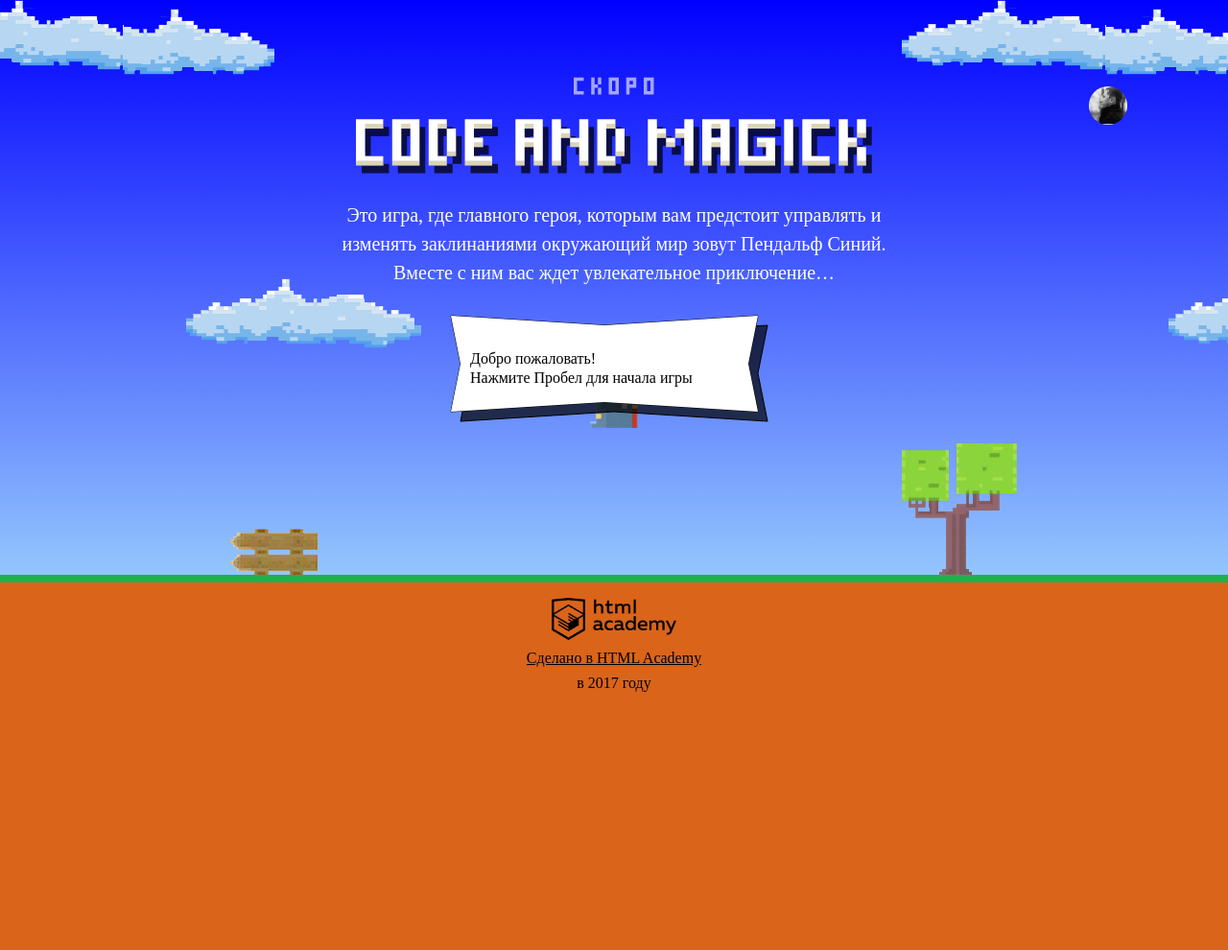
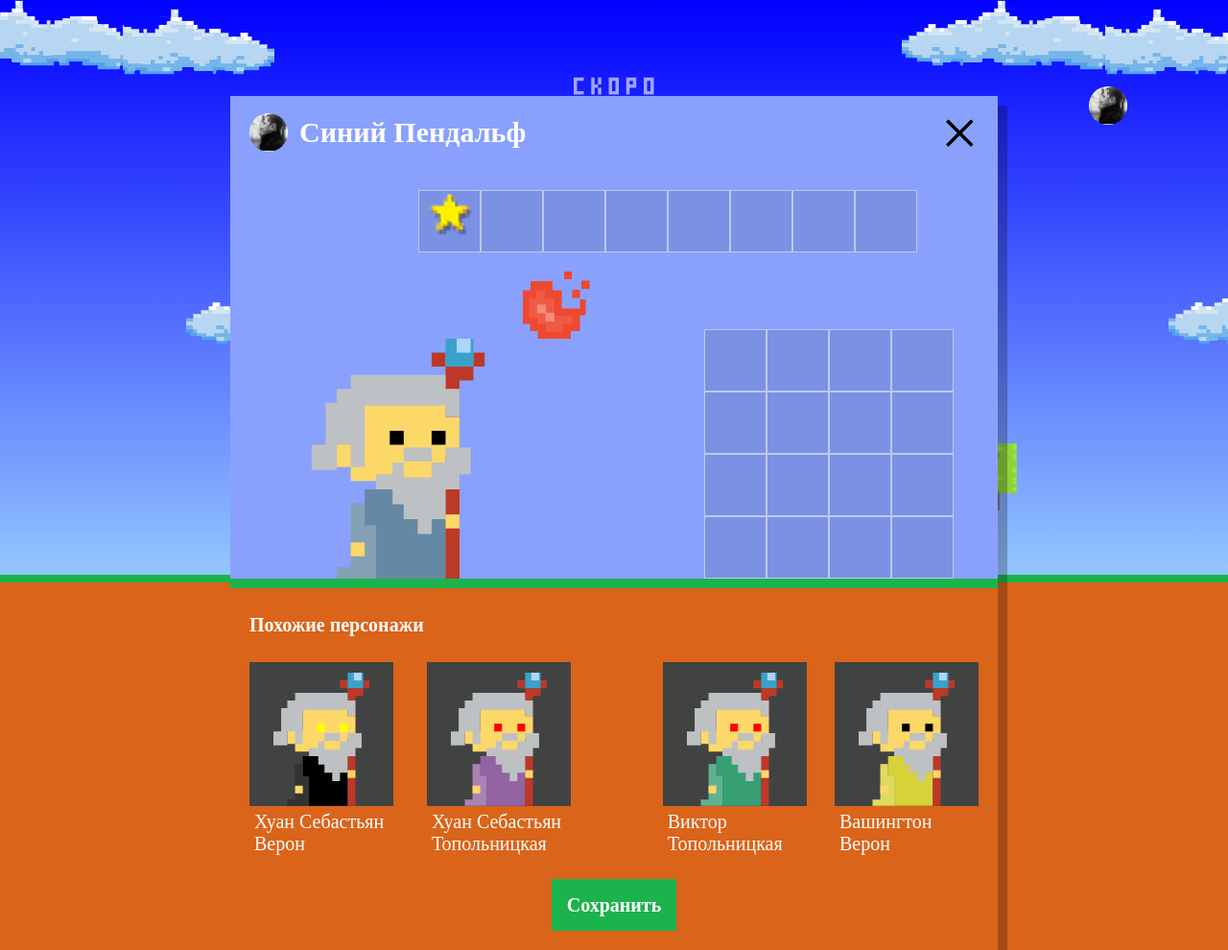
Before and after one commit to ashiyan/179761-code-and-magick, a website: page index.html in a window 1280 px wide. Shown: the whole page at 96% size. Before the commit the page ends 800 px from the top, so only its background shows below. Drawn offline with Linux system fonts and the light colour scheme; a web font is replaced by a local one.

Commit message:
Rendered similar characters

```diff
--- a/index.html
+++ b/index.html
@@ -226,6 +226,7 @@
 
 <script src="js/stat.js"></script>
 <script src="js/game.js"></script>
+<script src="js/setup.js"></script>
 
 </body>
 </html>
--- /dev/null
+++ b/js/setup.js
@@ -0,0 +1,108 @@
+'use strict';
+
+
+// ----- ПЕРЕМЕННЫЕ
+
+
+var characters = [];      // объекты персонажей
+var charactersCount = 4;  // количество персонажей
+
+
+// ----- ФУНКЦИИ
+
+
+/*
+ * Генерирует случайные имя и фамилию
+ *
+ * @return {string} - строка вида 'Имя Фамилия'
+ */
+var getRandomName = function () {
+  var firstNames = [
+    'Иван', 'Хуан Себастьян', 'Мария', 'Кристоф',
+    'Виктор', 'Юлия', 'Люпита', 'Вашингтон'
+  ];
+  var lastNames = [
+    'да Марья', 'Верон', 'Мирабелла', 'Вальц', 'Онопко',
+    'Топольницкая', 'Нионго', 'Ирвинг'
+  ];
+  return firstNames[Math.floor(Math.random() * firstNames.length)] + ' ' +
+    lastNames[Math.floor(Math.random() * lastNames.length)];
+};
+
+/*
+ * Возвращает случайный цвет плаща
+ *
+ * @return {string} - строка с цветом
+ */
+var getRandomCoatColor = function () {
+  var coatColors = [
+    'rgb(101, 137, 164)', 'rgb(241, 43, 107)', 'rgb(146, 100, 161)',
+    'rgb(56, 159, 117)', 'rgb(215, 210, 55)', 'rgb(0, 0, 0)'
+  ];
+  return coatColors[Math.floor(Math.random() * coatColors.length)];
+};
+
+/*
+ * Возвращает случайный цвет глаз
+ *
+ * @return {string} - строка с цветом
+ */
+var getRandomEyeColor = function () {
+  var eyeColors = ['black', 'red', 'blue', 'yellow', 'green'];
+  return eyeColors[Math.floor(Math.random() * eyeColors.length)];
+};
+
+/*
+ * Создает узел, состоящий из данных конкретного персонажа и возвращает его для дальнейшей обработки
+ *
+ * @param {HTMLTemplateElement.content} - шаблон, на основании которого создается узел
+ * @param {Object} - данные персонажа для вставки в узел
+ *
+ * @return {DocumentFragment} - узел с данными персонажа для дальнейшего объединения в фрагменте
+ */
+var createCharacterNode = function (template, characterObject) {
+  var characterNode = template.cloneNode(true);
+  characterNode.querySelector('.setup-similar-label').textContent = characterObject.name;
+  characterNode.querySelector('.wizard-coat').style.fill = characterObject.coatColor;
+  characterNode.querySelector('.wizard-eyes').style.fill = characterObject.eyesColor;
+  return characterNode;
+};
+
+/*
+ * Создает и возвращает DOM-фрагмент,
+ * объединяющий узлы с данными всех созданных персонажей
+ *
+ * @return {DocumentFragment} - фрагмент с данными персонажей для вставки в HTML
+ */
+var createCharactersFragment = function () {
+  var template = document.querySelector('#similar-wizard-template').content;
+  var fragment = document.createDocumentFragment();
+
+  for (var j = 0; j < charactersCount; j++) {
+    var characterNode = createCharacterNode(template, characters[j]);
+    fragment.appendChild(characterNode);
+  }
+
+  return fragment;
+};
+
+
+// ----- ОСНОВНОЙ КОД
+
+
+// Отображение блоков .setup и .setup-similar
+document.querySelector('.setup').classList.remove('hidden');
+document.querySelector('.setup-similar').classList.remove('hidden');
+
+// Создание массива с объектами персонажей
+for (var i = 0; i < charactersCount; i++) {
+  characters[i] = {
+    name: getRandomName(),
+    coatColor: getRandomCoatColor(),
+    eyesColor: getRandomEyeColor()
+  };
+}
+
+// Вставка фрагмента с данными персонажей в разметку
+var similarCharacters = document.querySelector('.setup-similar-list');
+similarCharacters.appendChild(createCharactersFragment());
```
